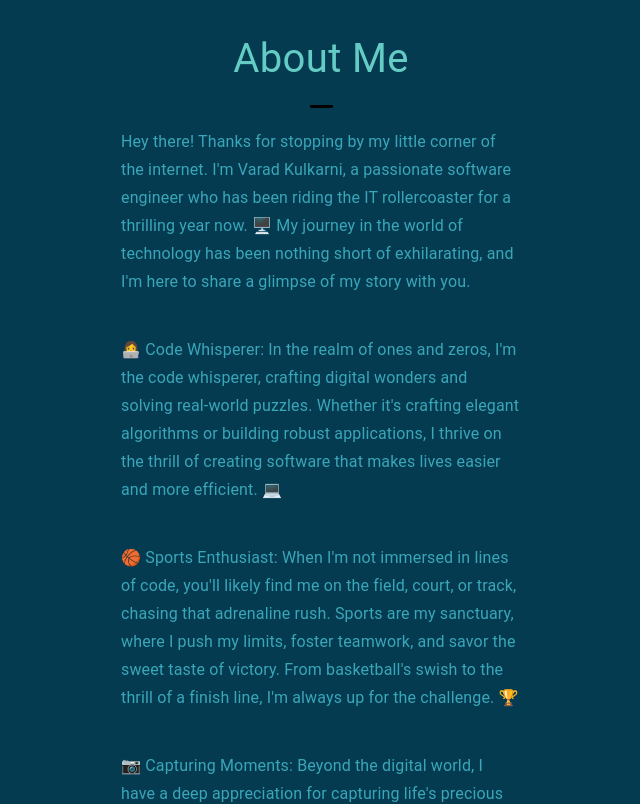
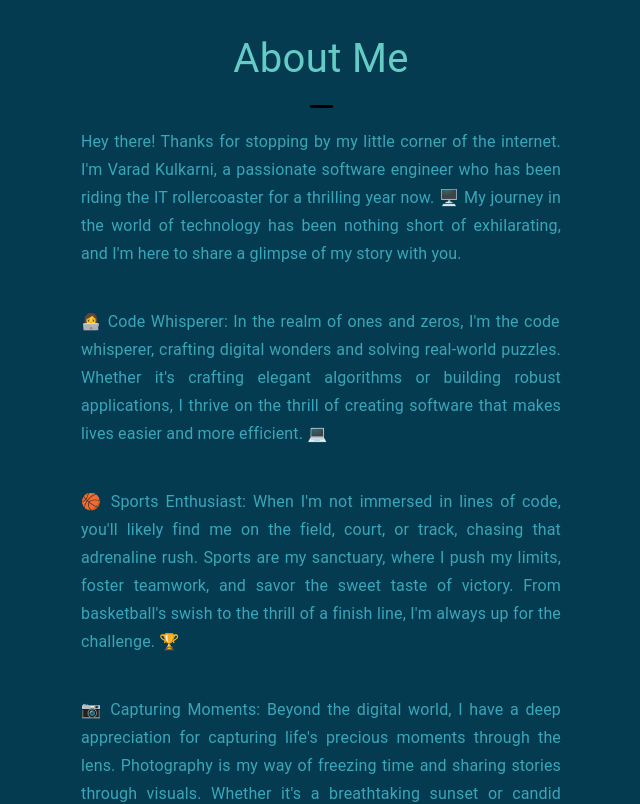
Before and after one commit to kvarad6/portfolio, a React (Create React App) app in the folder portfolio/: page / in a window 1280 px wide. Shown: the part 400-1204 px from the top of the page, without its empty margins (319-959 px from the left). Built offline with nearby package versions, Linux system fonts and the light colour scheme.

Commit message:
Justified the font alignment

```diff
--- a/portfolio/src/Components/AboutMe.js
+++ b/portfolio/src/Components/AboutMe.js
@@ -14,7 +14,7 @@ const AboutMe = () => {
                     <HorizontalRuleRoundedIcon fontSize='large' />
                 </Grid>
             </Grid>
-            <Grid sx={{ display: 'flex', flexDirection: 'column', justifyContent: 'center', gap: 5, ml: 50, mr: 50 }}>
+            <Grid sx={{ display: 'flex', flexDirection: 'column', justifyContent: 'center', gap: 5, ml: 45, mr: 45, textAlign: 'justify' }}>
                 <Grid Item xs={4}>
                     <Typography variant="subtitle1" sx={{ color: '#3AA6B9'}}>
                         Hey there! Thanks for stopping by my little corner of the internet. I'm Varad Kulkarni, a passionate software engineer who has been riding the IT rollercoaster for a thrilling year now. 🖥️ My journey in the world of technology has been nothing short of exhilarating, and I'm here to share a glimpse of my story with you.</Typography>
```
